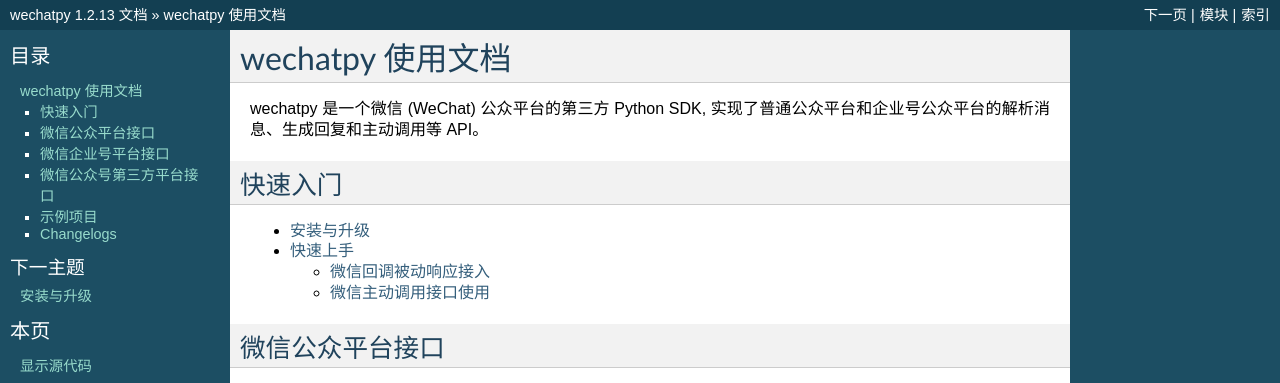
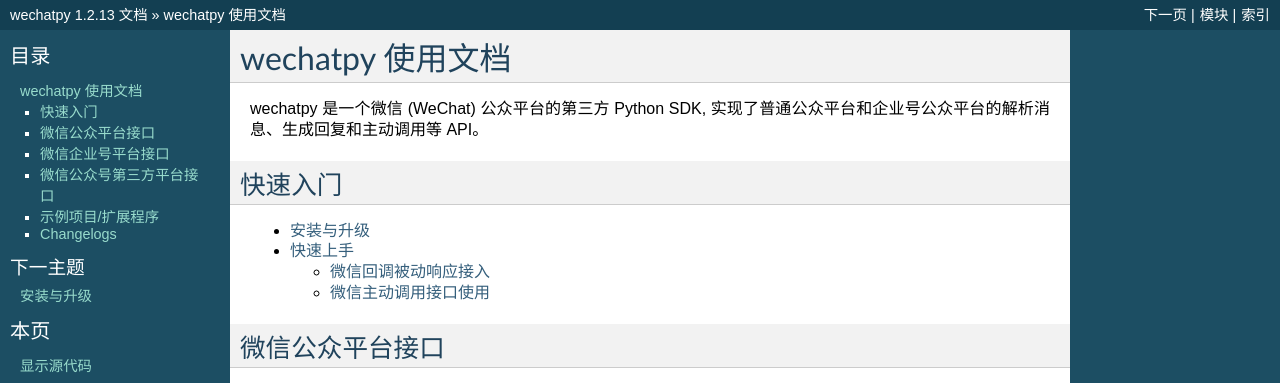
Before and after one commit to wechatpy/wechatpy, a Sphinx documentation site: the page built from docs/index.rst, in a window 1280 px wide and 900 px high. Shown: the top 383 px of the window. Built offline with Sphinx 7.4.7, drawn with Linux system fonts in a browser that asks for light colours; some of the changed text lies outside the part shown.

Commit message:
Add flask-wechatpy to documentation

```diff
--- a/docs/index.rst
+++ b/docs/index.rst
@@ -50,11 +50,12 @@
    component
 
 
-示例项目
-----------
+示例项目/扩展程序
+---------------------
 
 1. `django restful demo <https://github.com/wechatpy/django-wechat-example/>`_
 2. `WeCron 基于微信的定时提醒 <https://github.com/polyrabbit/WeCron>`_
+3. `flask-wechatpy <https://github.com/cloverstd/flask-wechatpy>`_ Flask 扩展
 
 
 Changelogs
```
